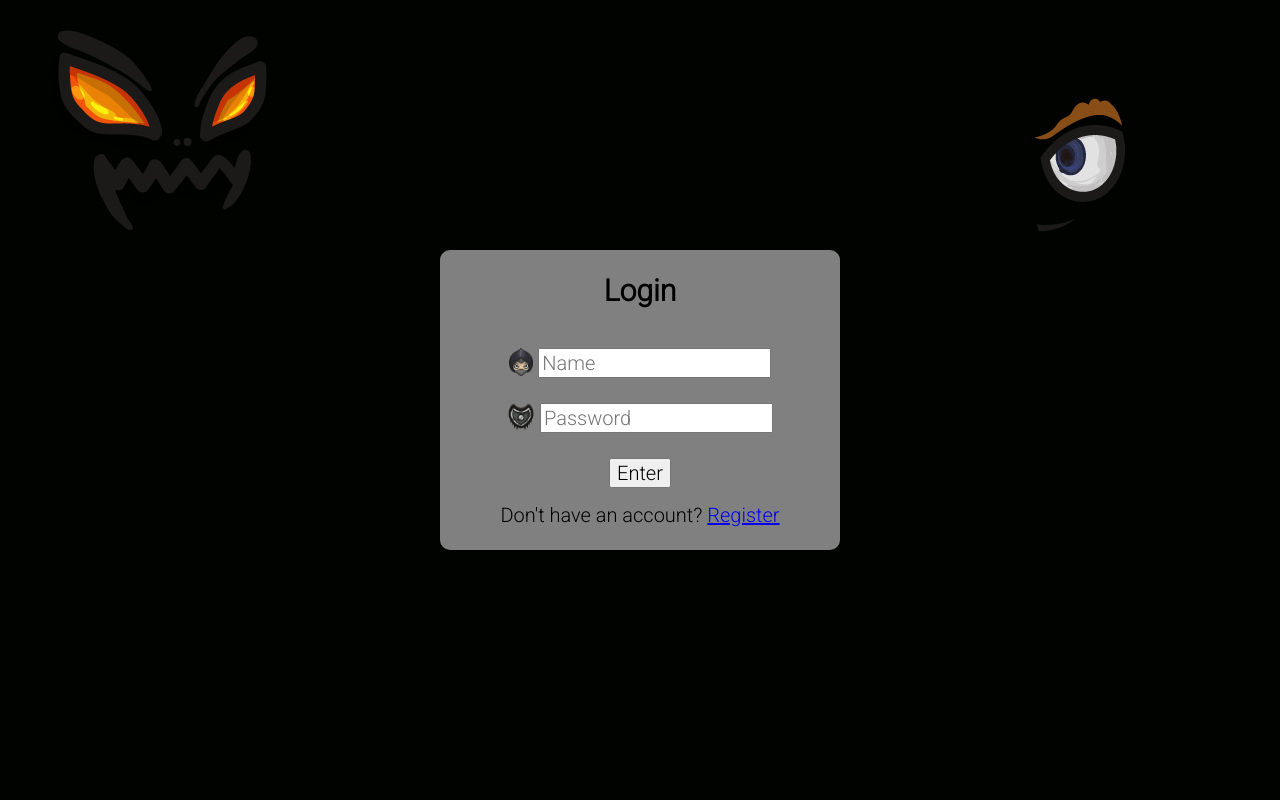
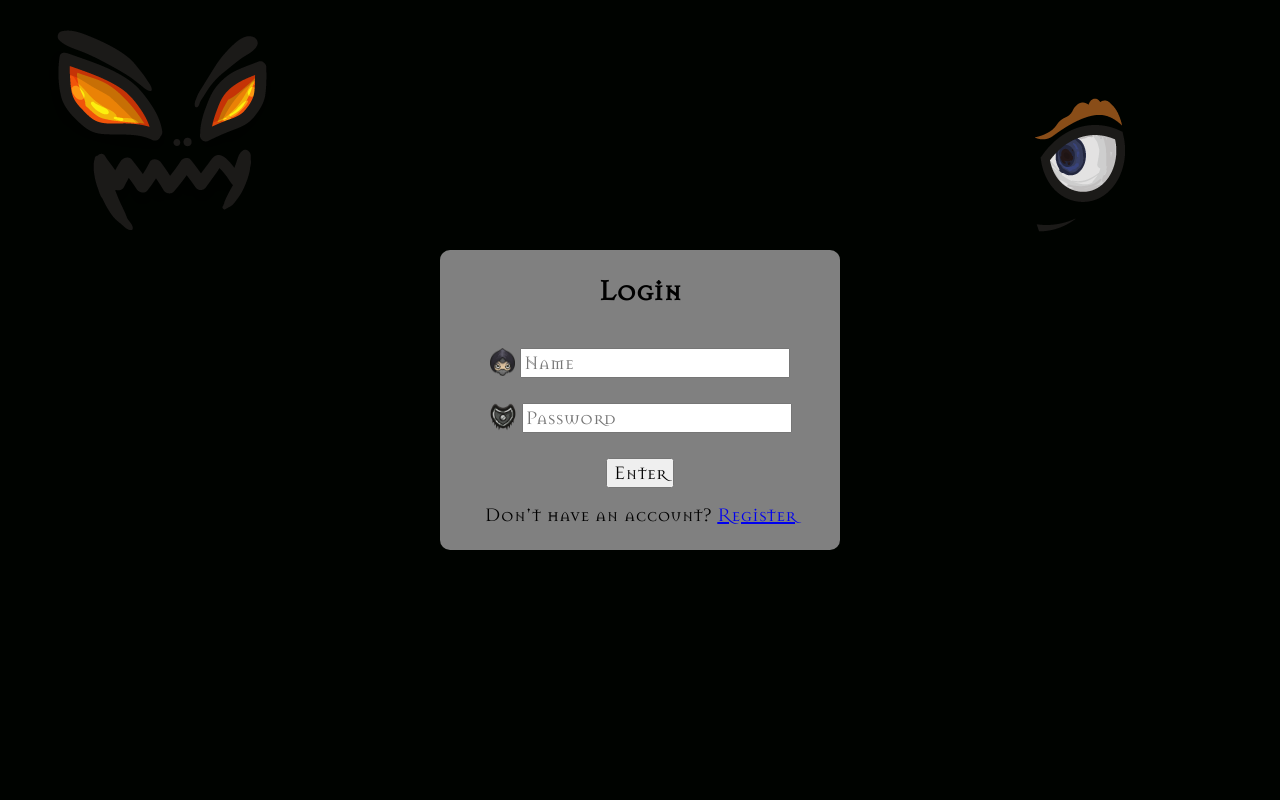
Before and after one commit to Offllane/TwoHandGame, a Django app: page /login/ in a window 1280 px wide. Run offline with Django 3.2, Linux system fonts and the light colour scheme; some web fonts are replaced.

Commit message:
add new font to another pages

```diff
--- a/static/styles/loginStyle.css
+++ b/static/styles/loginStyle.css
@@ -1,6 +1,16 @@
+@font-face {
+	font-family: 'MasonChronicles';
+	src: url('../fonts/masonchronicles.eot'); /* IE 9 Compatibility Mode */
+	src: url('../fonts/masonchronicles.eot?#iefix') format('embedded-opentype'), /* IE < 9 */
+		url('../fonts/masonchronicles.woff2') format('woff2'), /* Super Modern Browsers */
+		url('../fonts/masonchronicles.woff') format('woff'), /* Firefox >= 3.6, any other modern browser */
+		url('../fonts/masonchronicles.ttf') format('truetype'), /* Safari, Android, iOS */
+		url('../fonts/masonchronicles.svg#masonchronicles') format('svg'); /* Chrome < 4, Legacy iOS */
+}
+
 * {
   margin: 0;
-  font-family: "Roboto";
+  font-family: 'MasonChronicles';
   font-size: 20px;
 }
 
```
Also changed, not shown: static/styles/registerStyle.css (+11 -1 lines), db.sqlite3.
